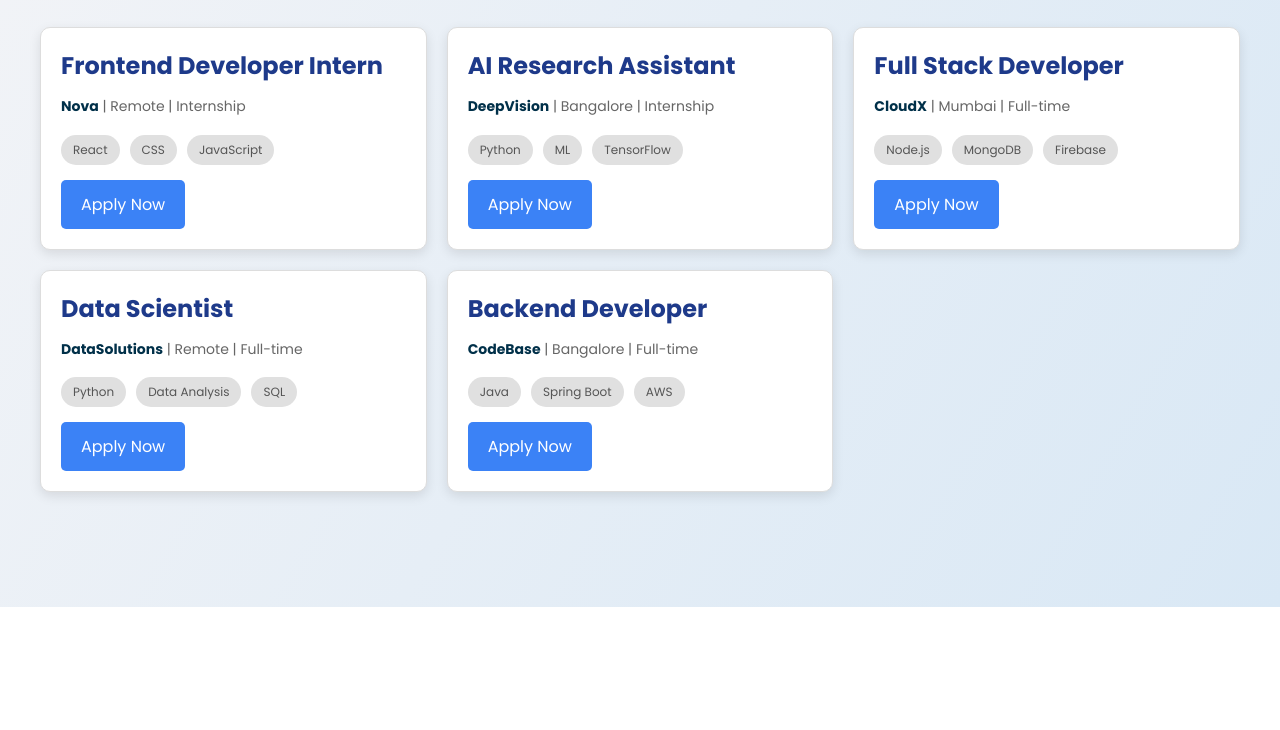
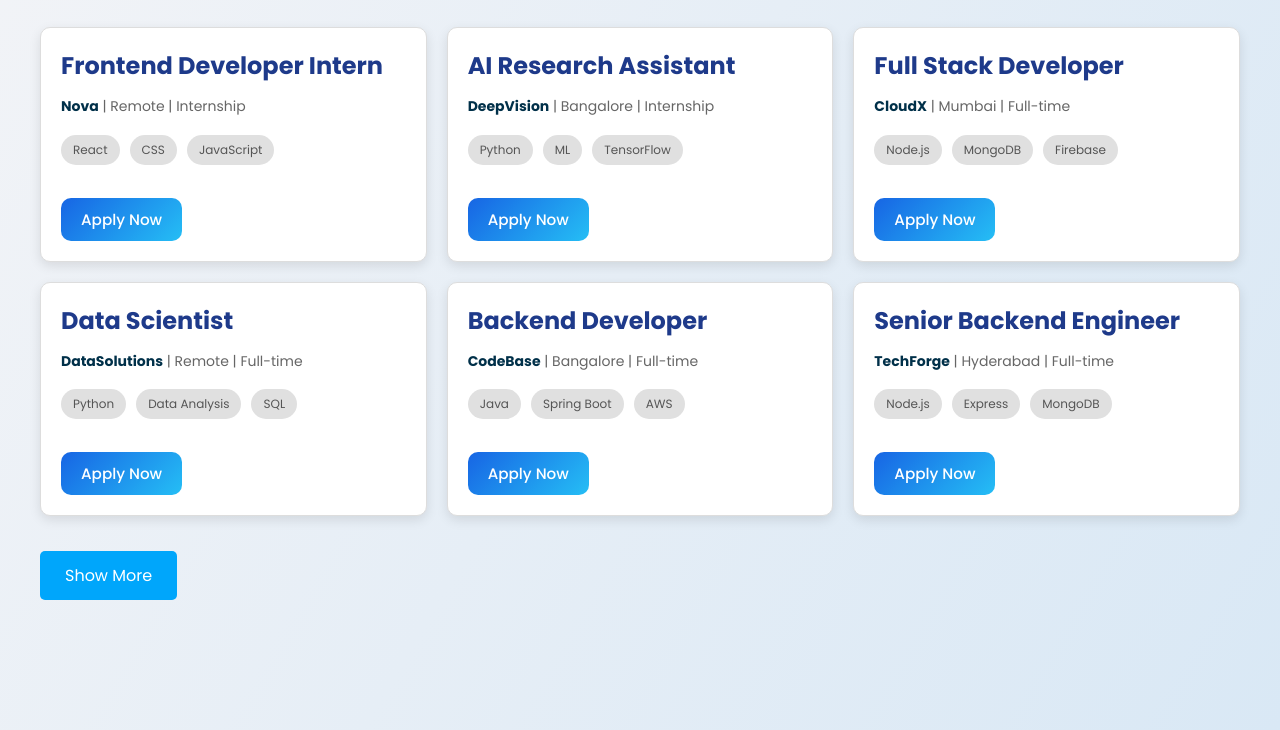
Before and after one commit to Deeksha-Mane/JobSensei, a plain HTML site: page pages/jobboard.html in a window 1280 px wide. Shown: the part 234-964 px from the top of the page. Before the commit the page ends 841 px from the top, so only its background shows below. Drawn offline with Linux system fonts and the light colour scheme; a web font is replaced by a local one.

Commit message:
changes in job pages

```diff
--- a/css/jobboard.css
+++ b/css/jobboard.css
@@ -170,20 +170,40 @@ body {
   color: #555;
 }
 
-.apply-btn {
-  padding: 12px 20px;
-  background-color: #3b82f6;
+.job-card button {
+  margin-top: 18px;
+  padding: 10px 20px;
+  background: linear-gradient(135deg, #1765e4, #25bef5);
   color: white;
+  font-size: 0.95rem;
+  font-weight: 500;
   border: none;
-  border-radius: 5px;
-  font-size: 1rem;
+  border-radius: 10px;
   cursor: pointer;
-  text-align: center;
-  transition: background-color 0.3s ease;
+  transition: background 0.3s ease;
 }
 
 .apply-btn:hover {
   background-color: #2563eb;
+}
+.show-more-wrapper {
+  text-align: center;
+  margin: 30px 0 50px;
+}
+
+.show-more-btn {
+  padding: 12px 25px;
+  font-size: 1rem;
+  border: none;
+  background-color: #00a6fb;
+  color: #fff;
+  border-radius: 5px;
+  cursor: pointer;
+  transition: background-color 0.3s ease;
+}
+
+.show-more-btn:hover {
+  background-color: #007acc;
 }
 
 /* .footer {
@@ -268,4 +288,16 @@ body {
 
   .footer-icons a:hover {
     color: #00a6fb;
-  } */
+  }
+    .job-card button {
+    margin-top: 18px;
+    padding: 10px 20px;
+    background: linear-gradient(135deg, #1765e4, #25bef5);
+    color: white;
+    font-size: 0.95rem;
+    font-weight: 500;
+    border: none;
+    border-radius: 10px;
+    cursor: pointer;
+    transition: background 0.3s ease;
+} */
--- a/js/jobboard.js
+++ b/js/jobboard.js
@@ -38,33 +38,87 @@ document.addEventListener("DOMContentLoaded", () => {
       type: "Full-time",
       tags: ["Java", "Spring Boot", "AWS"],
     },
+    {
+      title: "Senior Backend Engineer",
+      company: "TechForge",
+      location: "Hyderabad",
+      type: "Full-time",
+      tags: ["Node.js", "Express", "MongoDB"],
+
+
+    },
+    {
+      title: "Backend Developer",
+      company: "DataNest",
+      location: "Remote",
+      type: "Contract",
+      tags: ["Python", "Django", "PostgreSQL"],
+    },
+    {
+      title: "Software Engineer - Backend",
+      company: "InnovApp",
+      location: "Mumbai",
+      type: "Full-time",
+      tags: ["Go", "Microservices", "Docker"],
+    },
+    {
+      title: "Backend API Developer",
+      company: "CloudStack",
+      location: "Chennai",
+      type: "Part-time",
+      tags: ["Ruby", "Rails", "AWS"],
+    },
+    {
+      title: "Platform Engineer",
+      company: "StackLoop",
+      location: "Pune",
+      type: "Full-time",
+      tags: ["Java", "Spring Boot", "Kubernetes"],
+    },
+    {
+      title: "Backend Software Engineer",
+      company: "NeoTech Labs",
+      location: "Delhi NCR",
+      type: "Full-time",
+      tags: ["C#", ".NET Core", "Azure"],
+    },
+    {
+      title: "DevOps Engineer",
+      company: "BuildOps",
+      location: "Pune",
+      type: "Full-time",
+      tags: ["Docker", "Kubernetes", "CI/CD"],
+    },
+    {
+      title: "Machine Learning Engineer",
+      company: "AIWorks",
+      location: "Hyderabad",
+      type: "Full-time",
+      tags: ["Python", "Scikit-learn", "AWS SageMaker"],
+    },
+    {
+      title: "Junior Backend Developer",
+      company: "Bitcrunch",
+      location: "Bangalore",
+      type: "Internship",
+      tags: ["Node.js", "Express", "MongoDB"],
+    },
+    {
+      title: "API Integration Specialist",
+      company: "ZapSync",
+      location: "Remote",
+      type: "Part-time",
+      tags: ["REST", "OAuth", "GraphQL"],
+    }
   ];
+  let filteredJobs = [...jobs];
+  let visibleCount = 6;
 
-  // Function to filter jobs based on user input
-  const filterJobs = () => {
-    const searchValue = document
-      .getElementById("jobSearch")
-      .value.toLowerCase();
-    const locationValue = document.getElementById("locationFilter").value;
-    const typeValue = document.getElementById("typeFilter").value;
+  function renderJobs() {
+    jobCardsContainer.innerHTML = "";
+    const jobsToShow = filteredJobs.slice(0, visibleCount);
 
-    const filteredJobs = jobs.filter((job) => {
-      const matchesSearch = job.title.toLowerCase().includes(searchValue);
-      const matchesLocation = locationValue
-        ? job.location === locationValue
-        : true;
-      const matchesType = typeValue ? job.type === typeValue : true;
-
-      return matchesSearch && matchesLocation && matchesType;
-    });
-
-    renderJobs(filteredJobs);
-  };
-
-  // Render job cards based on filtered job data
-  const renderJobs = (jobList) => {
-    jobCardsContainer.innerHTML = ""; // Clear existing job cards
-    jobList.forEach((job) => {
+    jobsToShow.forEach((job) => {
       const card = document.createElement("div");
       card.className = "job-card";
       card.innerHTML = `
@@ -77,15 +131,39 @@ document.addEventListener("DOMContentLoaded", () => {
       `;
       jobCardsContainer.appendChild(card);
     });
-  };
 
-  // Initial render of all jobs
-  renderJobs(jobs);
+    // Show or hide the button
+    if (visibleCount >= filteredJobs.length) {
+      showMoreBtn.style.display = "none";
+    } else {
+      showMoreBtn.style.display = "block";
+    }
+  }
 
-  // Event listeners for filter changes
+  function filterJobs() {
+    const search = document.getElementById("jobSearch").value.toLowerCase();
+    const location = document.getElementById("locationFilter").value;
+    const type = document.getElementById("typeFilter").value;
+
+    filteredJobs = jobs.filter((job) => {
+      const matchSearch = job.title.toLowerCase().includes(search);
+      const matchLocation = location ? job.location === location : true;
+      const matchType = type ? job.type === type : true;
+      return matchSearch && matchLocation && matchType;
+    });
+
+    visibleCount = 4; // Reset count
+    renderJobs();
+  }
+
   document.getElementById("jobSearch").addEventListener("input", filterJobs);
-  document
-    .getElementById("locationFilter")
-    .addEventListener("change", filterJobs);
+  document.getElementById("locationFilter").addEventListener("change", filterJobs);
   document.getElementById("typeFilter").addEventListener("change", filterJobs);
+
+  showMoreBtn.addEventListener("click", () => {
+    visibleCount += 6;
+    renderJobs();
   });
+
+  renderJobs(); // Initial render
+});
--- a/pages/jobboard.html
+++ b/pages/jobboard.html
@@ -29,7 +29,7 @@
         <a href="/pages/dashboard.html">Dashboard</a>
         <a href="/pages/about.html">About Us</a>
         <a href="/pages/contact.html">Contact</a>
-        <a href="javascript:void(0);" id="translate-toggle" class="translate-btn">🌐 Change Language</a>
+        <a href="javascript:void(0);" id="translate-toggle" class="translate-btn">🌐Change Language</a>
         <div id="google_translate_element" style="display: none;"></div>
       </div>
     </nav>
@@ -38,11 +38,7 @@
       <section class="job-board-header">
         <h1>Jobs For You</h1>
         <div class="job-search-filter">
-          <input
-            type="text"
-            id="jobSearch"
-            placeholder="Search job titles..."
-          />
+          <input type="text" id="jobSearch" placeholder="Search job titles..." />
           <select id="locationFilter" name="location" title="location">
             <option value="">All Locations</option>
             <option value="Remote">Remote</option>
@@ -57,10 +53,15 @@
         </div>
       </section>
 
-      <section class="job-cards-grid" id="jobCards">
-        <!-- Job cards will go here dynamically -->
-      </section>
+      <section class="job-cards-grid" id="jobCards"></section>
+
+      <!-- Show More Button -->
+      <div class="show-more-wrapper">
+        <button id="showMoreBtn" class="show-more-btn">Show More</button>
+      </div>
     </main>
+
+
 
     <!-- Footer
     <footer class="footer">
```
Lines whose indentation alone changed are shown as unchanged.
